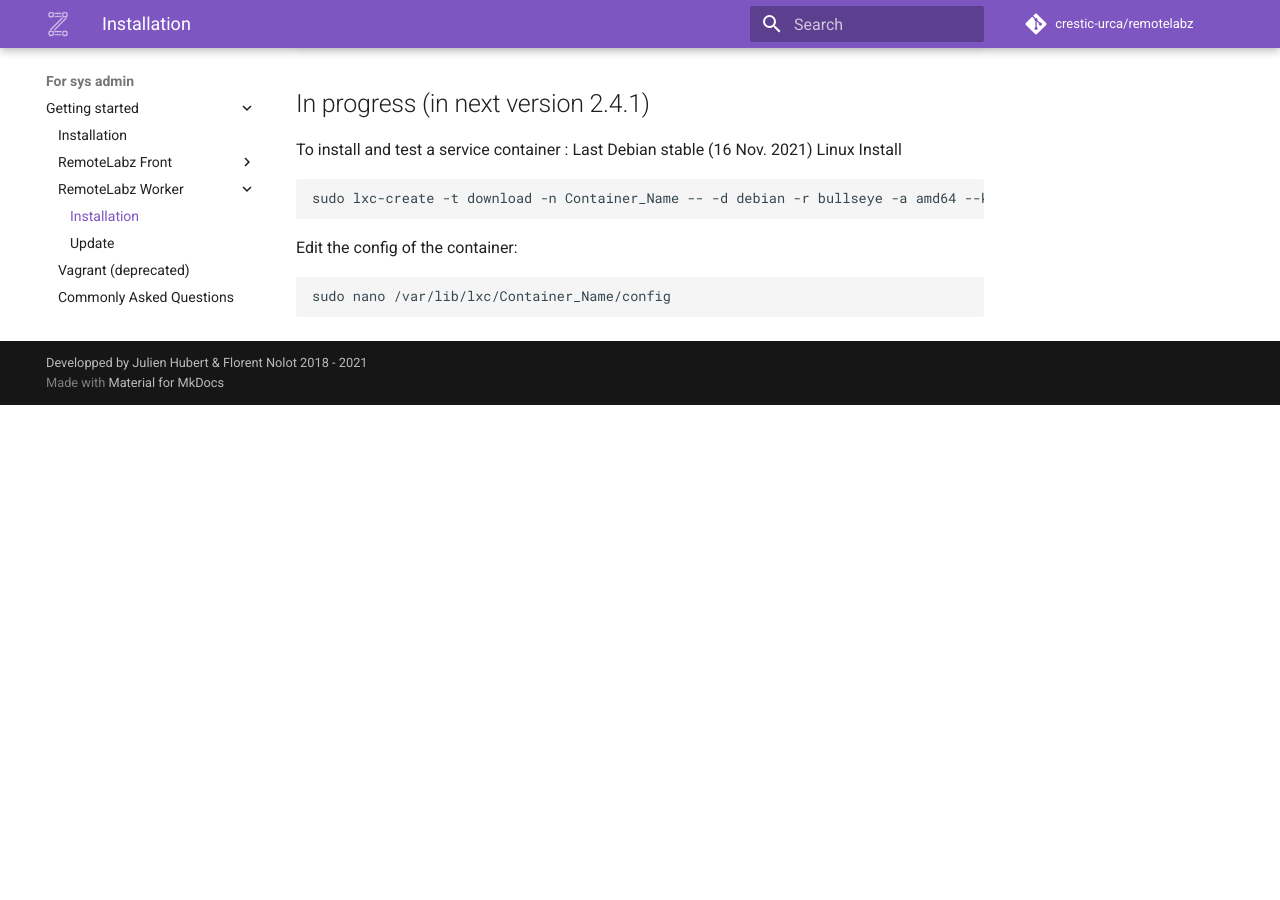
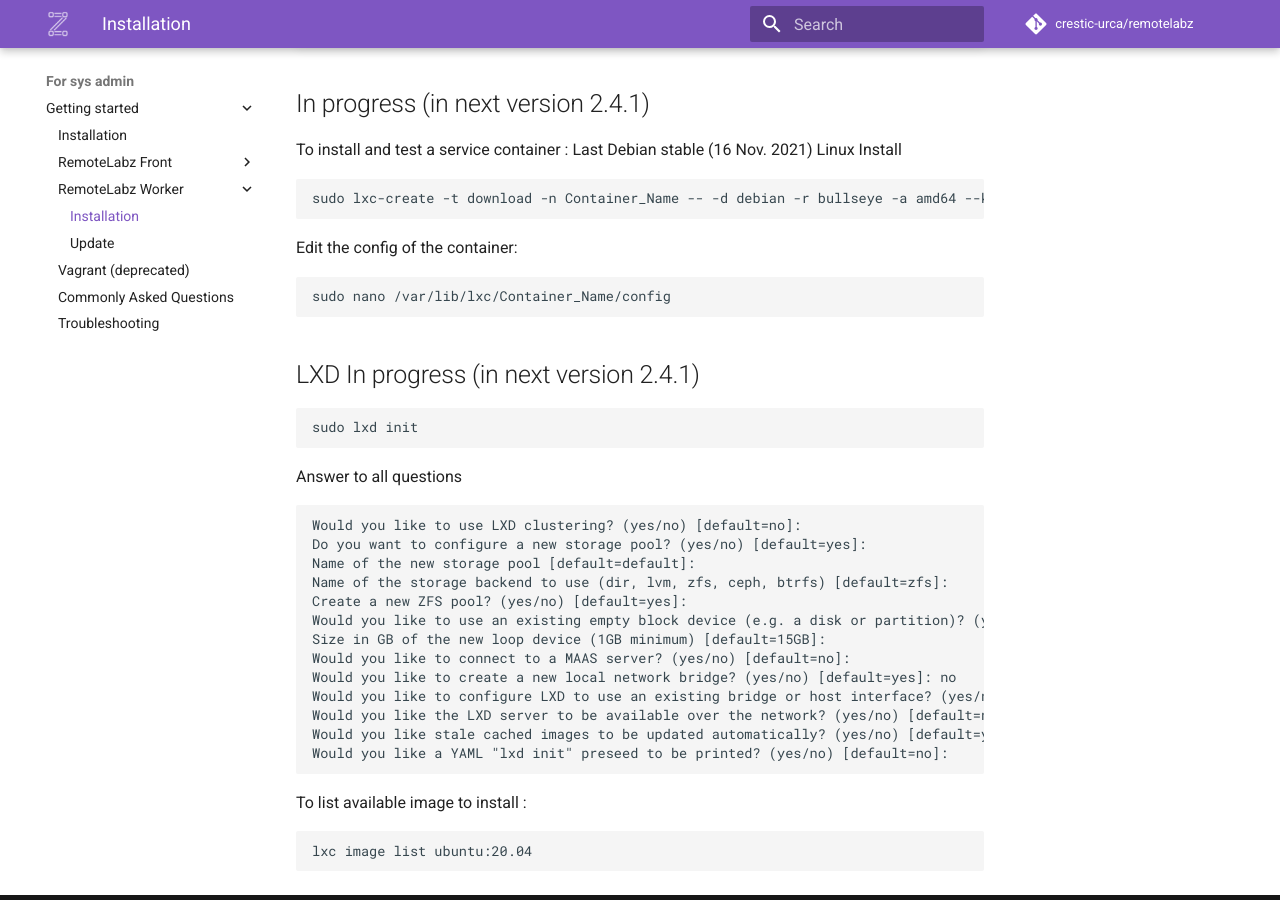
Before and after one commit to remotelabz/remotelabz-docs, an MkDocs documentation site: the page built from docs/administrators/getting-started/ubuntu-worker.md, in a window 1280 px wide and 900 px high, scrolled down 2134 px. Built offline with MkDocs 1.6.1 and Material for MkDocs 9.7.7, drawn with Linux system fonts in a browser that asks for light colours; comment, search, counter and statistics services are not loaded; before the commit the page ends 2539 px from its top, so only the background shows below that.

Commit message:
lxc in progress

````diff
--- a/docs/administrators/getting-started/ubuntu-worker.md
+++ b/docs/administrators/getting-started/ubuntu-worker.md
@@ -81,3 +81,30 @@ Edit the config of the container:
 ```
 sudo nano /var/lib/lxc/Container_Name/config
 ```
+
+## LXD In progress (in next version 2.4.1)
+```
+sudo lxd init
+```
+
+Answer to all questions
+```
+Would you like to use LXD clustering? (yes/no) [default=no]:
+Do you want to configure a new storage pool? (yes/no) [default=yes]:
+Name of the new storage pool [default=default]:
+Name of the storage backend to use (dir, lvm, zfs, ceph, btrfs) [default=zfs]:
+Create a new ZFS pool? (yes/no) [default=yes]:
+Would you like to use an existing empty block device (e.g. a disk or partition)? (yes/no) [default=no]:
+Size in GB of the new loop device (1GB minimum) [default=15GB]:
+Would you like to connect to a MAAS server? (yes/no) [default=no]:
+Would you like to create a new local network bridge? (yes/no) [default=yes]: no
+Would you like to configure LXD to use an existing bridge or host interface? (yes/no) [default=no]:
+Would you like the LXD server to be available over the network? (yes/no) [default=no]:
+Would you like stale cached images to be updated automatically? (yes/no) [default=yes]
+Would you like a YAML "lxd init" preseed to be printed? (yes/no) [default=no]:
+```
+
+To list available image to install :
+```
+lxc image list ubuntu:20.04
+```
````
Also changed, not shown: docs/users/administration/group.md (+9 -0 lines), docs/users/administration/laboratory.md (+10 -0 lines).
